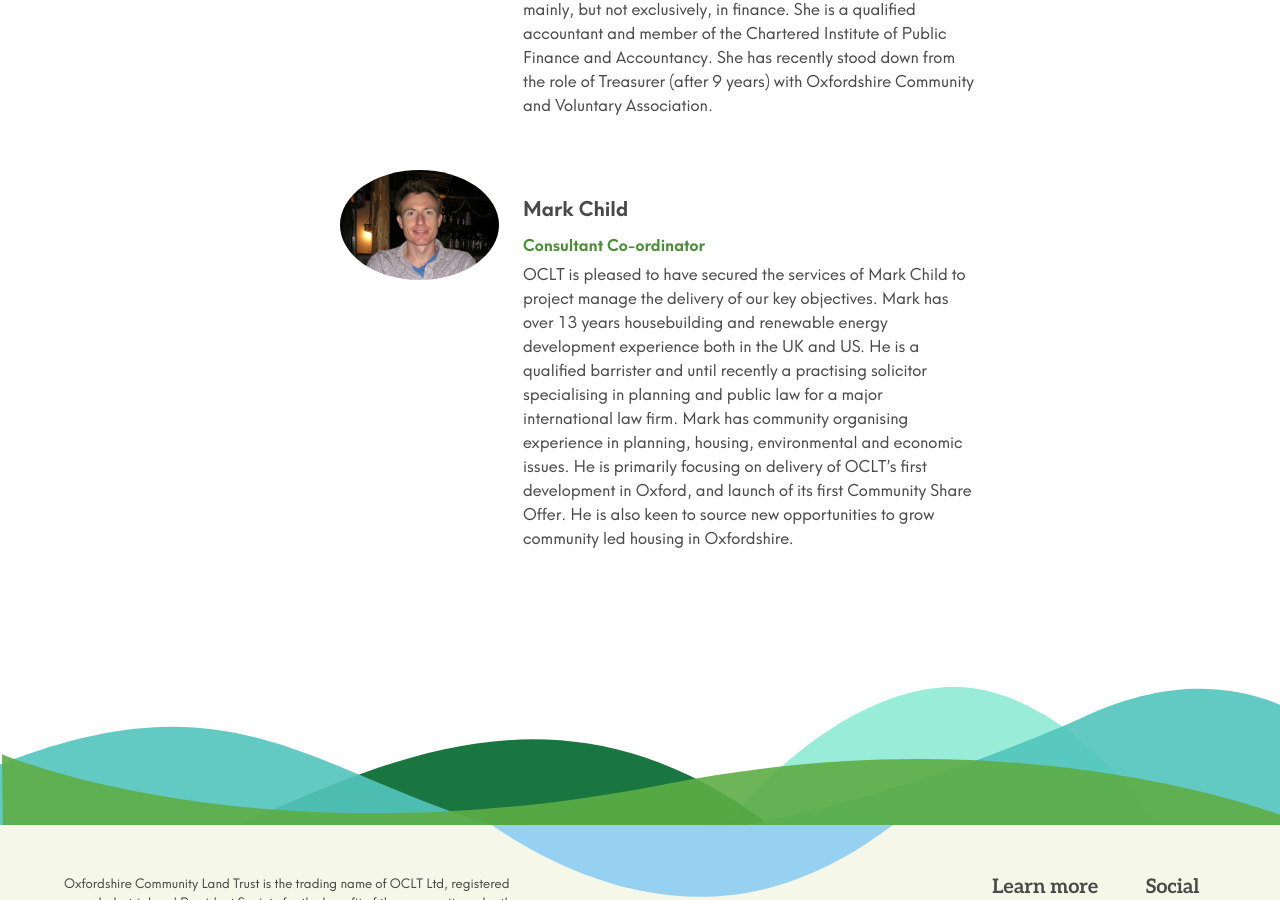
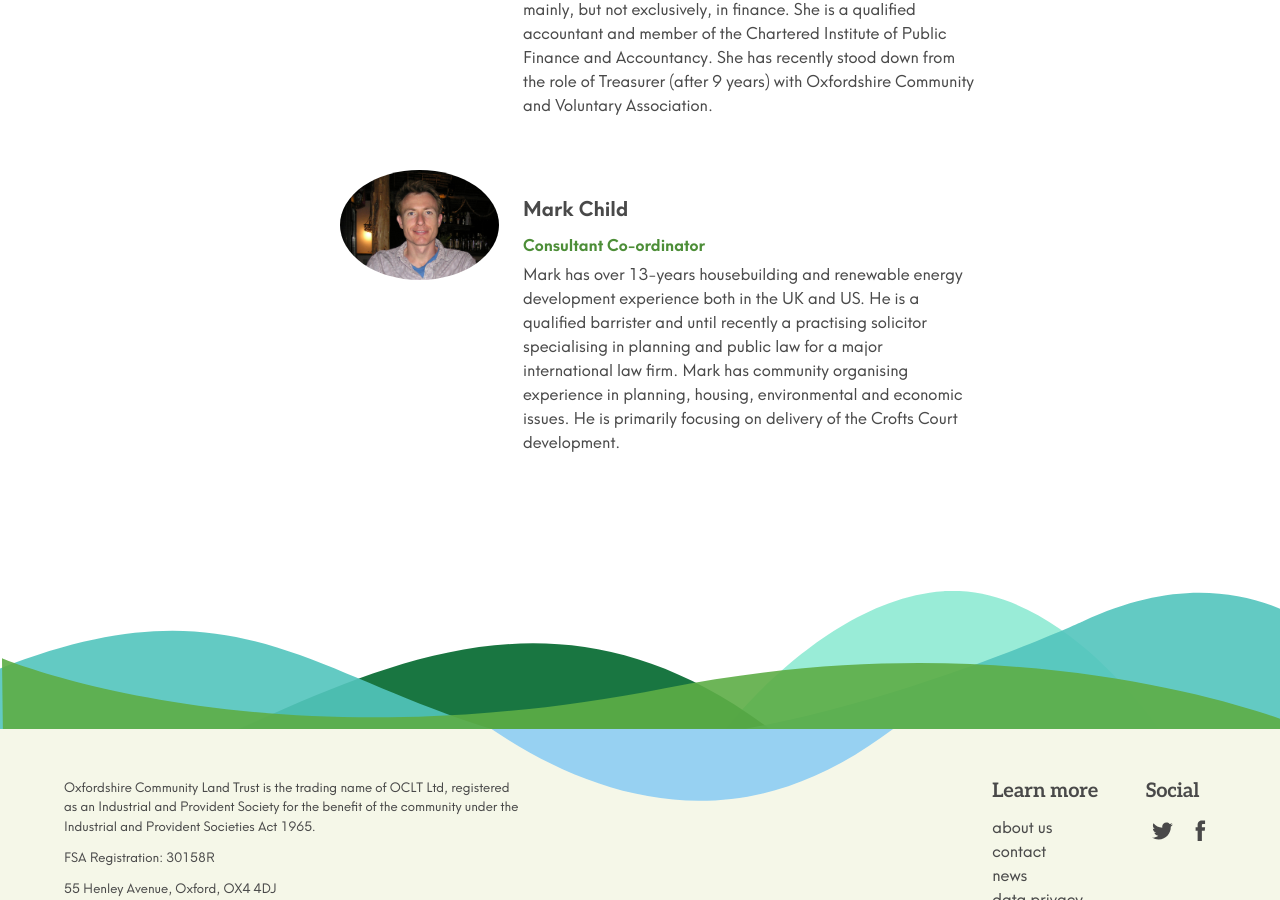
Before and after one commit to johnpuddephatt/oclt, a Jekyll site: the page built from _pages/about.md, in a window 1280 px wide and 900 px high, scrolled down 4114 px. Built offline with Jekyll 4.4.1, drawn with Linux system fonts in a browser that asks for light colours.

Commit message:
Update from Forestry.io Oxfordshire CLT updated _data/people.yml

```diff
--- a/_data/people.yml
+++ b/_data/people.yml
@@ -80,12 +80,9 @@ people:
 - name: Mark Child
   role: 'Consultant Co-ordinator '
   image: "/uploads/p1010725-2.JPG"
-  description: OCLT is pleased to have secured the services of Mark Child to project
-    manage the delivery of our key objectives. Mark has over 13 years housebuilding
-    and renewable energy development experience both in the UK and US. He is a qualified
-    barrister and until recently a practising solicitor specialising in planning and
-    public law for a major international law firm. Mark has community organising experience
-    in planning, housing, environmental and economic issues. He is primarily focusing
-    on delivery of OCLT's first development in Oxford, and launch of its first Community
-    Share Offer. He is also keen to source new opportunities to grow community led
-    housing in Oxfordshire.
+  description: Mark has over 13-years housebuilding and renewable energy development
+    experience both in the UK and US. He is a qualified barrister and until recently
+    a practising solicitor specialising in planning and public law for a major international
+    law firm. Mark has community organising experience in planning, housing, environmental
+    and economic issues. He is primarily focusing on delivery of the Crofts Court
+    development.
```
